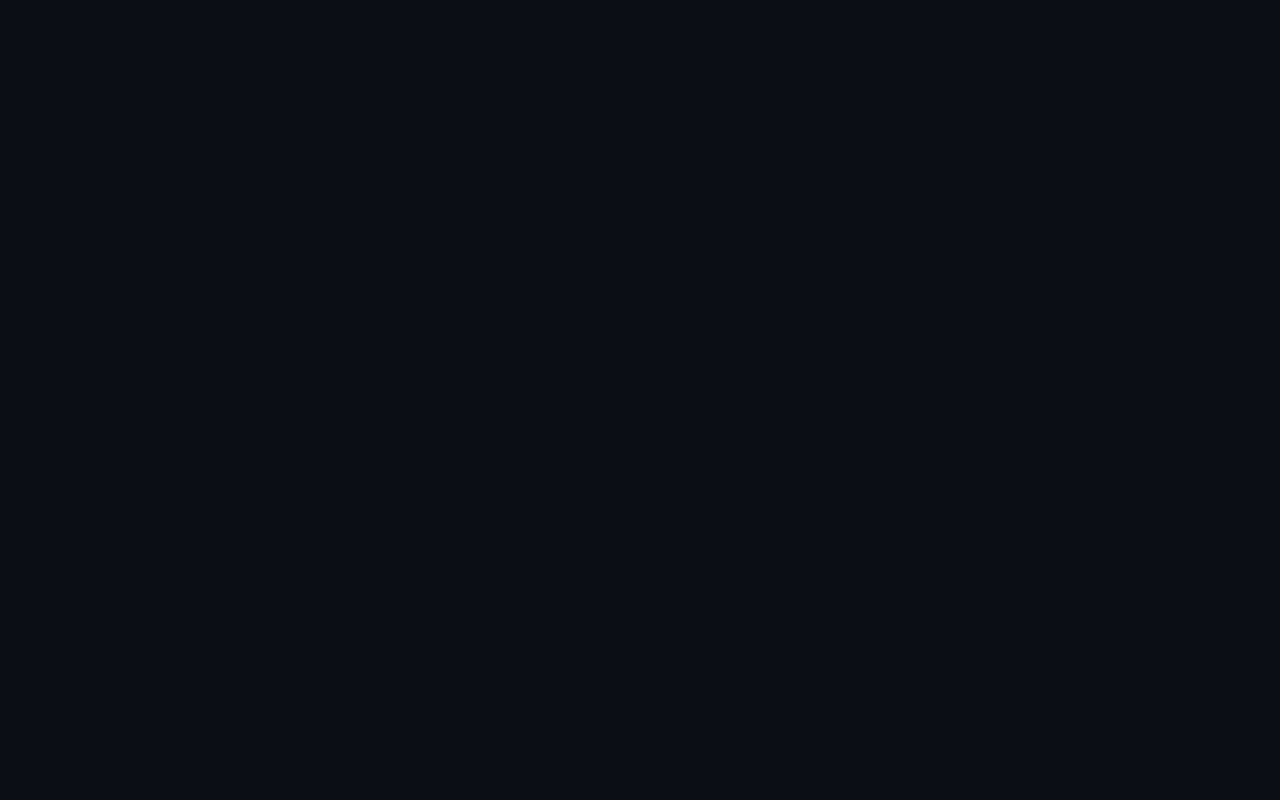
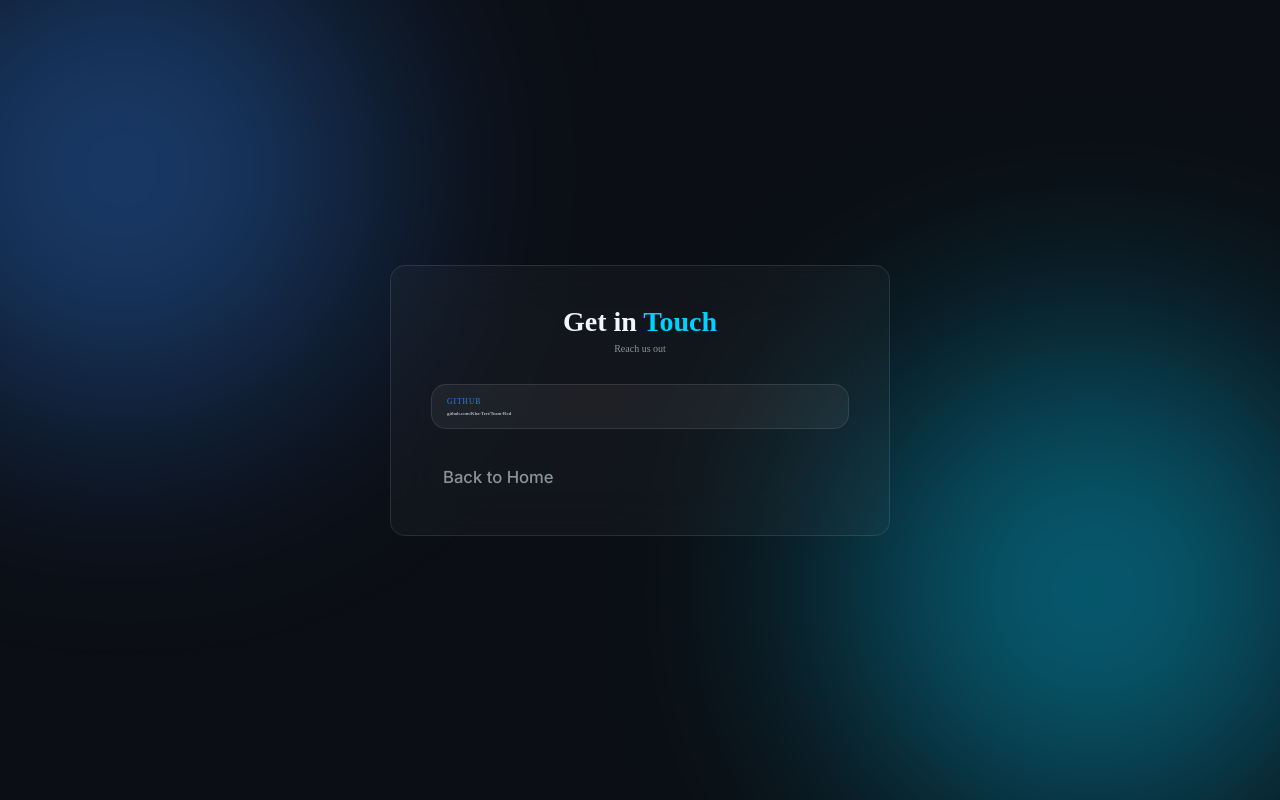
Before and after one commit to Kha-teri/Team-Red, a React (Vite) app: page /contact in a window 1280 px wide. Before the commit this address had no page. Built offline with nearby package versions, Linux system fonts and the light colour scheme.

Commit message:
Routing for navbar, done Contact and About page

```diff
--- /dev/null
+++ b/src/components/AboutPage.tsx
@@ -0,0 +1,33 @@
+import styles from '../scss/AboutPage.module.scss'
+import Button from './Button.tsx'
+import { useNavigate } from 'react-router-dom';
+
+function AboutPage() {
+    const navigate = useNavigate();
+
+    return (
+        <div className={styles.container}>
+            <div className={styles.content}>
+                <header className={styles.header}>
+                    <h1 className={styles.title}>About <span>AI Post Generator</span></h1>
+                    <p className={styles.subtitle}>
+                        todo
+                    </p>
+                </header>
+
+                <section className={styles.grid}>
+                    <div className={styles.card}>
+                        <h3>todo</h3>
+                        <p>todo</p>
+                    </div>
+                </section>
+
+                <footer className={styles.footer}>
+                    <Button usage="navbar" text="Back to Home" onBtnClick={() => navigate('/')} />
+                </footer>
+            </div>
+        </div>
+    );
+}
+
+export default AboutPage;
--- a/src/components/App.tsx
+++ b/src/components/App.tsx
@@ -8,6 +8,8 @@ import SocialPostCard from './SocialPostCard.tsx'
 import PostContent from './PostContent.tsx'
 import RegisterPage from './RegisterPage.tsx'
 import Navbar from './Navbar.tsx'
+import AboutPage from './AboutPage.tsx'
+import ContactPage from './ContactPage.tsx'
 
 function HomePage() {
   const navigate = useNavigate()
@@ -81,6 +83,8 @@ function App() {
     <Routes>
       <Route path="/" element={<HomePage />} />
       <Route path="/register" element={<RegisterPage />} />
+      <Route path="/about" element={<AboutPage />} />
+      <Route path="/contact" element={<ContactPage />} />
     </Routes>
   )
 }
--- /dev/null
+++ b/src/components/ContactPage.tsx
@@ -0,0 +1,37 @@
+import { useNavigate } from 'react-router-dom';
+import styles from '../scss/ContactPage.module.scss';
+import Button from './Button';
+
+function ContactPage() {
+    const navigate = useNavigate();
+
+    const contactMethods = [
+        { label: 'Github', value: 'github.com/Kha-Teri/Team-Red', link: 'https://github.com'}
+    ];
+
+    return (
+        <div className={styles.container}>
+            <div className={styles.card}>
+                <header>
+                    <h1>Get in <span>Touch</span></h1>
+                    <p>Reach us out</p>
+                </header>
+
+                <div className={styles.linksGrid}>
+                    {contactMethods.map((el, index) => (
+                      <a key={index} href={el.link} target="_blank" className={styles.contactItem}>
+                        <span className={styles.label}>{el.label}</span>
+                        <span className={styles.value}>{el.value}</span>
+                      </a>
+                    ))}
+                </div>
+
+                <div className={styles.footer}>
+                    <Button usage="navbar" text="Back to Home" onBtnClick={() => navigate('/')} />
+                </div>
+            </div>
+        </div>
+    );
+}
+
+export default ContactPage;
--- a/src/components/Navbar.tsx
+++ b/src/components/Navbar.tsx
@@ -1,10 +1,12 @@
 import styles from '../scss/Navbar.module.scss'
 import { useState } from 'react'
 import Button from './Button.tsx';
+import { useNavigate } from 'react-router-dom';
 
 function Navbar() {
     const [isNavOpen, setIsNavOpen] = useState(false);
     const src = isNavOpen === false ? '/img/navbar_closed.svg' : '/img/navbar_open.svg';
+    const navigate = useNavigate();
 
     return (
         <>
@@ -17,8 +19,8 @@ function Navbar() {
                         <h2>Menu</h2>
                     </div>
                     <nav className={styles.navLinks}>
-                        <Button usage="navbar" text="About" onBtnClick={() => console.log("About")} />
-                        <Button usage="navbar" text="Contact" onBtnClick={() => console.log("Contact")} />
+                        <Button usage="navbar" text="About" onBtnClick={() => navigate('/about')} />
+                        <Button usage="navbar" text="Contact" onBtnClick={() => navigate('/contact')} />
                     </nav>
                 </div>
             </div>
--- /dev/null
+++ b/src/scss/AboutPage.module.scss
@@ -0,0 +1,97 @@
+@use './colors.scss' as *;
+@use './fonts.scss' as *;
+
+.container {
+    position: relative;
+    width: 100%;
+    min-height: 100vh;
+    display: flex;
+    justify-content: center;
+    align-items: center;
+    padding: clamp(2rem, 5vw, 5rem);
+    background: $bg-main;
+    overflow: hidden;
+
+    &::before, &::after {
+        content: '';
+        position: absolute;
+        width: 500px;
+        height: 500px;
+        border-radius: 50%;
+        filter: blur(150px);
+        opacity: 0.2;
+        z-index: 0;
+    }
+    &::before { top: -10%; left: -10%; background: $accent; }
+    &::after { bottom: -10%; right: -10%; background: $glow; }
+}
+
+.content {
+    position: relative;
+    z-index: 1;
+    max-width: 900px;
+    width: 100%;
+    text-align: center;
+}
+
+.header {
+    margin-bottom: 4rem;
+
+    .title {
+        font-family: $font-main;
+        font-size: clamp(2.5rem, 5vw, 4rem);
+        color: $text-main;
+        margin-bottom: 1rem;
+
+        span {
+            background: linear-gradient(90deg, $accent, $glow);
+            -webkit-background-clip: text; //dla kompatybilnosci z safari
+            -webkit-text-fill-color: transparent;
+        }
+    }
+
+    .subtitle {
+        color: $text-secondary;
+        font-size: 1.2rem;
+        max-width: 600px;
+        margin: 0 auto;
+    }
+}
+
+.grid {
+    display: grid;
+    grid-template-columns: repeat(auto-fit, minmax(250px, 1fr));
+    gap: 2rem;
+    margin-bottom: 4rem;
+}
+
+.card {
+    background: rgba(255, 255, 255, 0.03);
+    backdrop-filter: blur(20px);
+    border: 1px solid rgba(255, 255, 255, 0.1);
+    padding: 2rem;
+    border-radius: 2rem;
+    transition: transform 0.3s ease, border-color 0.3s ease;
+
+    &:hover {
+        transform: translateY(-10px);
+        border-color: rgba($glow, 0.4);
+    }
+
+    h3 {
+        color: $glow;
+        margin-bottom: 1rem;
+        font-size: 1.4rem;
+    }
+
+    p {
+        color: $text-secondary;
+        line-height: 1.6;
+        word-wrap: break-word;
+    }
+}
+
+.footer {
+    display: flex;
+    justify-content: center;
+}
--- /dev/null
+++ b/src/scss/ContactPage.module.scss
@@ -0,0 +1,119 @@
+@use './colors.scss' as *;
+@use './fonts.scss' as *;
+
+.container {
+    position: relative;
+    width: 100%;
+    min-height: 100vh;
+    display: flex;
+    justify-content: center;
+    align-items: center;
+    padding: clamp(1rem, 5vw, 3rem);
+    background-color: $bg-main;
+    overflow: hidden;
+
+    &::before, &::after {
+        content: '';
+        position: absolute;
+        width: clamp(200px, 40vw, 500px);
+        height: clamp(200px, 40vw, 500px);
+        border-radius: 50%;
+        filter: blur(120px);
+        z-index: 0;
+        opacity: 0.4;
+        pointer-events: none;
+    }
+
+    &::before {
+        top: -10%;
+        left: -10%;
+        background-color: $accent;
+    }
+
+    &::after {
+        bottom: -5%;
+        right: -5%;
+        background-color: $glow;
+    }
+
+    .card {
+        position: relative;
+        z-index: 1;
+        width: 100%;
+        max-width: 500px;
+        background: rgba(white, 0.03);
+        backdrop-filter: blur(25px);
+        border: 1px solid rgba(white, 0.1);
+        border-radius: $s3;
+        padding: clamp(2rem, 5vw, 4rem);
+        text-align: center;
+
+        header {
+            margin-bottom: 3rem;
+
+            h1 {
+                font-size: clamp(2rem, 2.2vw, 2.8rem);
+                color: $text-main;
+                margin-bottom: $s1;
+
+                span {
+                    color: $glow;
+                }
+            }
+
+            p {
+                color: $text-secondary;
+                font-size: $s2;
+            }
+        }
+
+        .linksGrid {
+            display: flex;
+            flex-direction: column;
+            gap: $s2;
+            margin-bottom: 3rem;
+        }
+
+        .contactItem {
+            display: flex;
+            flex-direction: column;
+            align-items: flex-start;
+            padding: 1.2rem $s3;
+            background: rgba(white, 0.05);
+            border: 1px solid rgba(white, 0.1);
+            border-radius: $s3;
+            text-decoration: none;
+            transition: all 0.3s cubic-bezier(0.4, 0, 0.2, 1);
+
+            .label {
+                font-size: 0.75rem;
+                text-transform: uppercase;
+                letter-spacing: 1px;
+                color: $accent;
+                margin-bottom: $s1;
+            }
+
+            .value {
+                font-size: $s1;
+                color: $text-main;
+                font-weight: 500;
+            }
+
+            &:hover {
+                background: rgba(white, 0.1);
+                border-color: rgba($glow, 0.4);
+                transform: translateY(-5px);
+                box-shadow: 0 10px 20px rgba(black, 0.2);
+
+                .value {
+                    color: $glow;
+                }
+            }
+        }
+    }
+
+    .footer {
+        display: flex;
+        justify-content: center;
+    }
+}
```
